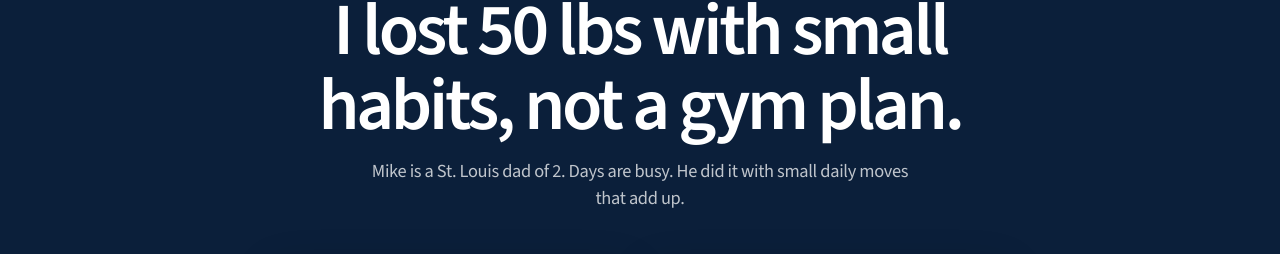
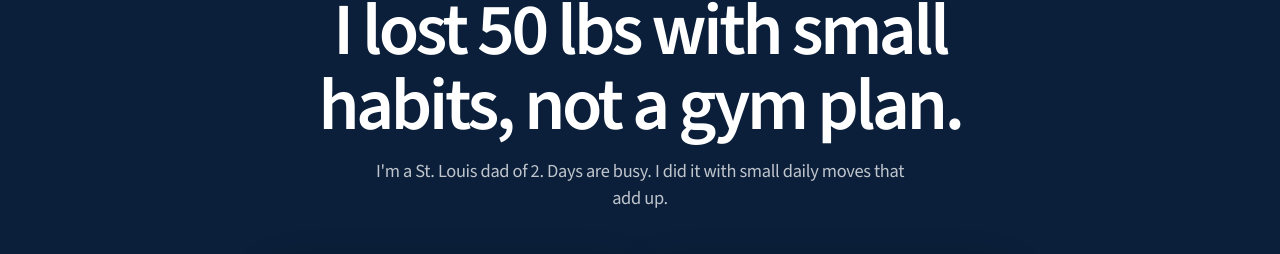
Before and after one commit to MicroFitness/microfitnessbook, a plain HTML site: page index.html in a window 1280 px wide. Shown: the part 1619-1873 px from the top of the page. Drawn offline with nearby package versions, Linux system fonts and the light colour scheme.

Commit message:
Switch the story line to first person.
The subline now reads as Mike speaking, and the photo alt text stays as it was.

Co-authored-by: MicroFitness <MicroFitness@users.noreply.github.com>

```diff
--- a/index.html
+++ b/index.html
@@ -124,7 +124,7 @@
     <section class="chapter story on-dark center reveal" aria-labelledby="story-heading">
       <div class="shell">
         <h2 id="story-heading">I lost 50 lbs with small habits, not a gym plan.</h2>
-        <p class="chapter-copy">Mike is a St. Louis dad of 2. Days are busy. He did it with small daily moves that add up.</p>
+        <p class="chapter-copy">I'm a St. Louis dad of 2. Days are busy. I did it with small daily moves that add up.</p>
         <div class="pair">
           <figure>
             <img class="before" src="/assets/mike-before.jpg" width="931" height="1000" alt="Mike before losing 50 lbs" loading="lazy" decoding="async">
```
